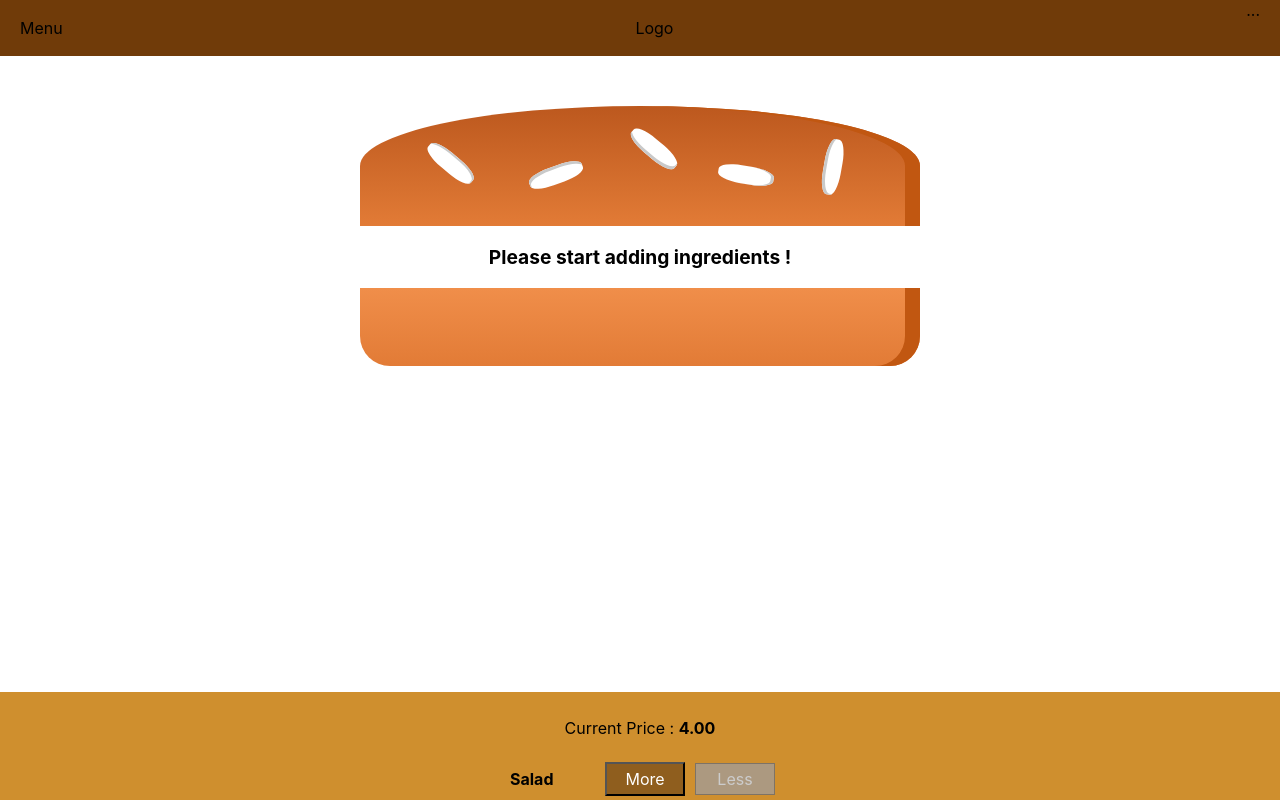
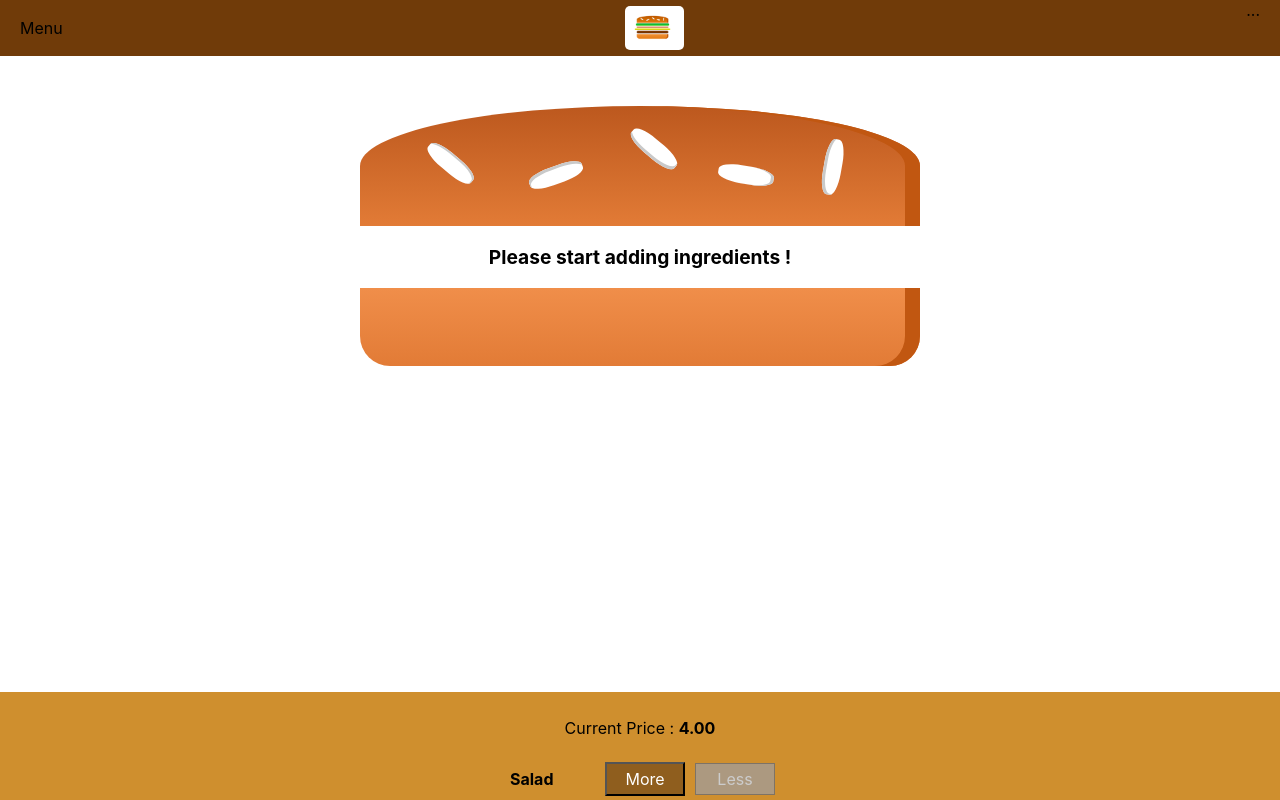
Before and after one commit to mohitsidhu157/burger-builder-app, a React (Create React App) app: page / in a window 1280 px wide. Shown: the top 800 px of the page. Built offline with nearby package versions, Linux system fonts and the light colour scheme.

Commit message:
Creating Logo comonent and adding it to Toolbar component

```diff
--- /dev/null
+++ b/src/components/Layout/Logo/Logo.js
@@ -0,0 +1,9 @@
+import React from 'react';
+import burgerLogo from "../../../Assets/Images/burger-logo.png";
+import classes from "./Logo.module.css";
+const logo = (props) => {
+    return <div className={classes.Logo}>
+        <img src={burgerLogo} alt="MYBurger"/>
+    </div>
+}
+export default logo;
--- /dev/null
+++ b/src/components/Layout/Logo/Logo.module.css
@@ -0,0 +1,10 @@
+.Logo{
+    height : 80%;
+    padding: 8px;
+    background-color : white;
+    box-sizing : border-box;
+    border-radius : 5px;
+}
+.Logo img{
+    height : 100%
+}
--- a/src/components/Navigation/Toolbar/Toolbar.js
+++ b/src/components/Navigation/Toolbar/Toolbar.js
@@ -1,10 +1,11 @@
 import React from 'react';
 import classes from "./Toolbar.module.css";
+import Logo from "../../Layout/Logo/Logo";
 const toolbar = (props) => {
     return (
         <header className={classes.Toolbar}>
             <div>Menu</div>
-            <div>Logo</div>
+            <Logo/>
             <nav>...</nav>
         </header>
     );
```
Also changed, not shown: src/Assets/Images/burger-logo.png (added).
